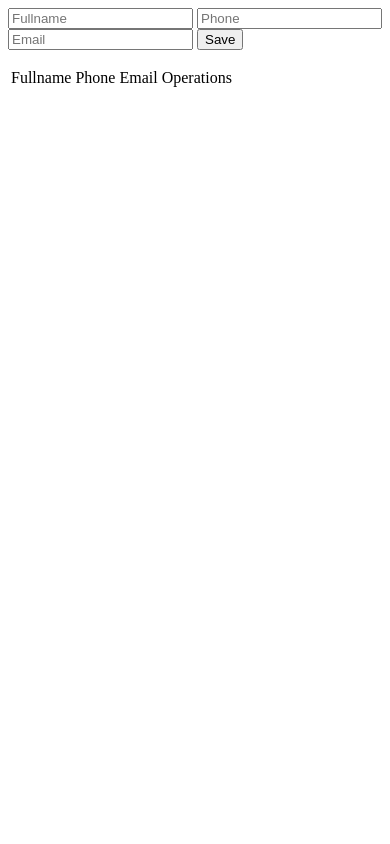
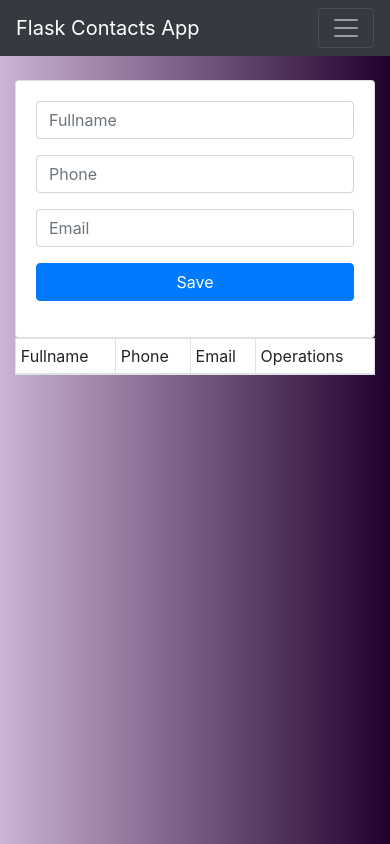
Before and after one commit to Santiagospitia/contactos, a Flask app: page / in a window 390 px wide. Run offline with Flask 3, Linux system fonts and the light colour scheme; data that the repository does not hold is empty; some libraries are stand-ins or nearby versions.

Commit message:
app terminada

```diff
--- a/app.py
+++ b/app.py
@@ -16,7 +16,7 @@ app.secret_key = 'mysecretkey' ### BUSCAR MEJOR EXPLICACION
 @app.route('/')
 def index():
     cur = mysql.connection.cursor()
-    cur.execute('SELECT * FROM CONTACTS')
+    cur.execute('SELECT * FROM contacts')
     data = cur.fetchall()
     return render_template('index.html', contacts = data)
 
@@ -34,9 +34,28 @@ def addContact():
         flash('Contacto agregado satisfactoriamente')
         return redirect(url_for('index'))
 
-@app.route('/edit')
-def editarContacto():
-    return 'editar contacto'
+@app.route('/edit/<id>')
+def editarContacto(id):
+    cur = mysql.connection.cursor()
+    cur.execute('SELECT * FROM contacts where id =%s', (id))
+    dato = cur.fetchall()
+    return render_template('edit-contact.html', contacto = dato[0])
+
+@app.route('/update/<id>', methods = ['POST'])
+def actualizarContacto(id):
+    if request.method == 'POST':
+        fullname = request.form["fullname"]
+        phone = request.form["phone"]
+        email = request.form["email"]
+        cur = mysql.connection.cursor()
+        cur.execute(""" UPDATE contacts
+                        SET fullname = %s,
+                        phone = %s,
+                        email = %s
+                        WHERE id=%s""", (fullname, phone, email, id))
+        flash('Contacto actualizado satisfactoriamente')
+        mysql.connection.commit()
+        return redirect(url_for('index'))
 
 @app.route('/delete/<string:id>')
 def borrarContacto(id):
--- /dev/null
+++ b/static/css/main.css
@@ -0,0 +1,5 @@
+body {
+    background: #20002c;  /* fallback for old browsers */
+    background: -webkit-linear-gradient(to right, #cbb4d4, #20002c);  /* Chrome 10-25, Safari 5.1-6 */
+    background: linear-gradient(to right, #cbb4d4, #20002c); /* W3C, IE 10+/ Edge, Firefox 16+, Chrome 26+, Opera 12+, Safari 7+ */
+}
--- /dev/null
+++ b/static/js/main.js
@@ -0,0 +1,13 @@
+const btnDelete = document.querySelectorAll('.btn-delete')
+// console.log(btnDelete)
+
+if (btnDelete) {
+    const arrayBtn = Array.from(btnDelete);
+    arrayBtn.forEach((btn) => {
+        btn.addEventListener('click', (e) => {
+            if (!confirm('Estás seguro de eliminar este contacto?')){
+                e.preventDefault() // Si el confirm es falso entonces se cancela el evento click y no se envía la petición
+            }
+        })
+    })
+}
--- a/templates/index.html
+++ b/templates/index.html
@@ -1,21 +1,40 @@
+{% extends 'layout.html' %}
+
+{%block body%}
+<div class="row">
+    <div class="col-md-5">
         {% with messages = get_flashed_messages() %}
         {% if messages %}
         {% for message in messages %}
-    <p>{{message}}</p>
+
+        <div class="alert alert-success alert-dismissible fade show" role="alert">
+            {{message}}
+            <button type="button" class="btn-close" data-bs-dismiss="alert" aria-label="Close"></button>
+        </div>
         {% endfor %}
         {% endif %}
         {% endwith %}
+        <div class="card card-body">
             <form action="/add_contact" method="POST">
-    <input type="text" name="fullname" placeholder="Fullname">
-    <input type="text" name="phone" placeholder="Phone">
-    <input type="text" name="email" placeholder="Email">
-    <button type="submit">
+                <div class="form-group">
+                    <input type="text" name="fullname" placeholder="Fullname" class="form-control">
+                </div>
+                <div class="form-group">
+                    <input type="text" name="phone" placeholder="Phone" class="form-control">
+                </div>
+                <div class="form-group">
+                    <input type="text" name="email" placeholder="Email" class="form-control">
+                </div>
+                <div class="form-group">
+                    <button type="submit" class="btn btn-primary btn-block">
                         Save
                     </button>
-
+                </div>
             </form>
-
-<table>
+        </div>
+    </div>
+    <div class="col-md-7">
+        <table class="table table-striped table-bordered bg-white table-sm">
             <thead>
                 <tr>
                     <td> Fullname </td>
@@ -31,10 +50,13 @@
                         <td>{{ contacto.2 }}</td>
                         <td>{{ contacto.3 }}</td>
                         <td>
-                    <a href="/edit/{{contacto.0}}"> Edit </a>
-                    <a href="/delete/{{contacto.0}}"> Delete </a>
+                            <a href="/edit/{{contacto.0}}" class="btn btn-secondary"> Edit </a>
+                            <a href="/delete/{{contacto.0}}" class="btn btn-danger btn-delete"> Delete </a>
                         </td>
                     </tr>
                 {% endfor %}
             </tbody>
         </table>
+    </div>
+</div>
+{%endblock%}
--- /dev/null
+++ b/templates/layout.html
@@ -0,0 +1,28 @@
+<!DOCTYPE html>
+<html lang="en">
+<head>
+    <meta charset="UTF-8">
+    <meta name="viewport" content="width=device-width, initial-scale=1.0">
+    <title>Contacts Flask App</title>
+    <link rel="stylesheet" href="https://cdn.jsdelivr.net/npm/bootstrap@4.0.0/dist/css/bootstrap.min.css">
+    <link rel="stylesheet" href="{{ url_for('static', filename='css/main.css') }}">
+</head>
+<body>
+    <nav class="navbar navbar-expand-lg navbar-dark bg-dark">
+        <div class="container-fluid">
+          <a class="navbar-brand" href="/">Flask Contacts App</a>
+          <button class="navbar-toggler" type="button" data-bs-toggle="collapse" data-bs-target="#navbarNav" aria-controls="navbarNav" aria-expanded="false" aria-label="Toggle navigation">
+            <span class="navbar-toggler-icon"></span>
+          </button>
+        </div>
+    </nav>
+    <div class="container pt-4">
+        {% block body %}
+        {% endblock %}
+    </div>
+
+    <script src="https://cdn.jsdelivr.net/npm/@popperjs/core@2.11.8/dist/umd/popper.min.js" integrity="sha384-I7E8VVD/ismYTF4hNIPjVp/Zjvgyol6VFvRkX/vR+Vc4jQkC+hVqc2pM8ODewa9r" crossorigin="anonymous"></script>
+    <script src="https://cdn.jsdelivr.net/npm/bootstrap@5.3.0/dist/js/bootstrap.min.js" integrity="sha384-fbbOQedDUMZZ5KreZpsbe1LCZPVmfTnH7ois6mU1QK+m14rQ1l2bGBq41eYeM/fS" crossorigin="anonymous"></script>
+    <script src="{{ url_for('static', filename='js/main.js') }}"></script>
+</body>
+</html>
```
Also changed, not shown: templates/edit-contact.html (added, +24 -0 lines). Lines whose indentation alone changed are shown as unchanged.
